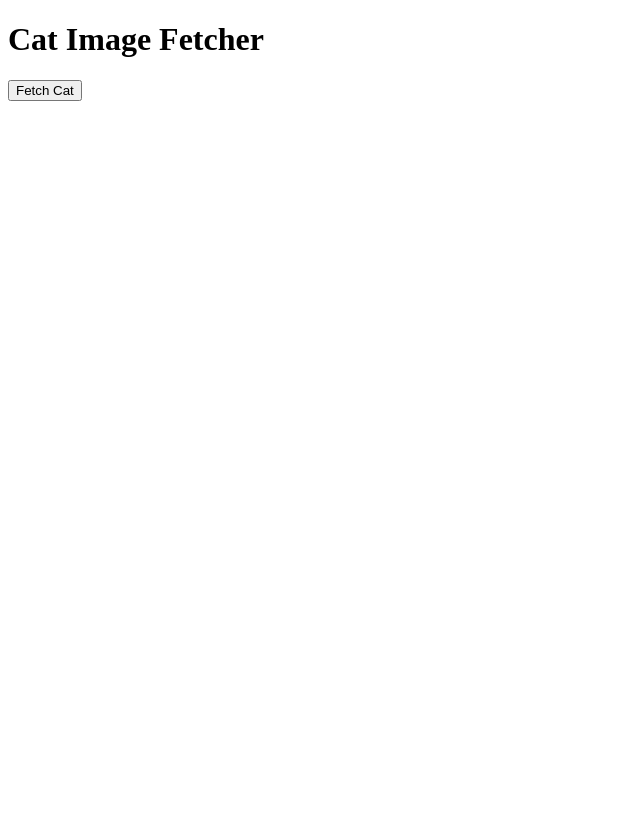
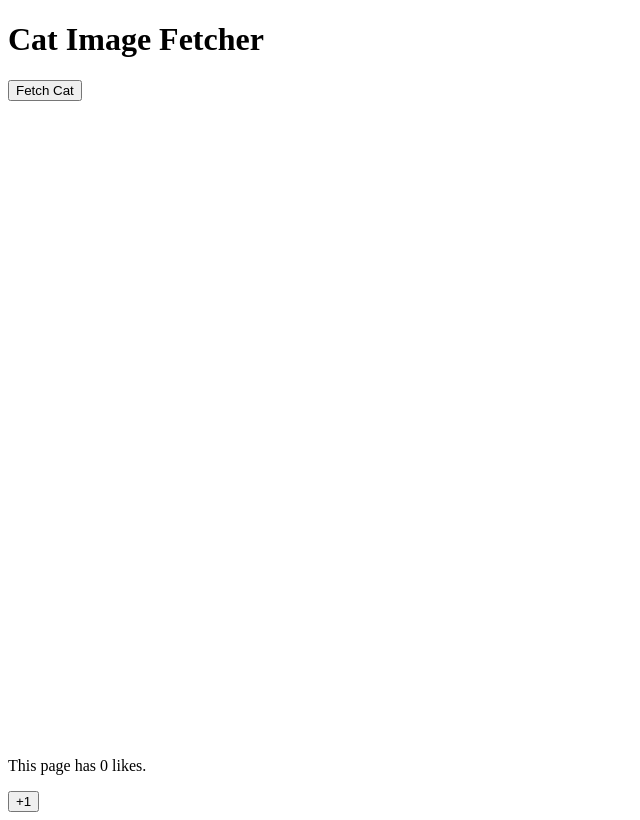
Before and after one commit to schlaya/js_labs, a plain HTML site: page index.html in a window 1280 px wide. Shown: the whole page, without its empty margins (0-640 px from the left). Drawn offline with Linux system fonts and the light colour scheme.

Commit message:
Like Button Added

```diff
--- a/index.html
+++ b/index.html
@@ -11,5 +11,8 @@
     <h1>Cat Image Fetcher</h1>
     <button id="fetch-cat">Fetch Cat</button>
     <div id="cat-container"></div>
+
+    <p>This page has <span id="likes-count">0</span> likes.</p>
+    <button type="button" onclick="onLikeClick()">+1</button>
 </body>
 </html>
--- a/index.js
+++ b/index.js
@@ -20,3 +20,11 @@ document.addEventListener('DOMContentLoaded', () => {
             });
     });
 });
+
+
+function onLikeClick() {
+    let span = document.getElementById("likes-count");
+    let likes = parseInt(span.textContent);
+    likes++;
+    span.textContent = likes;
+}
```
